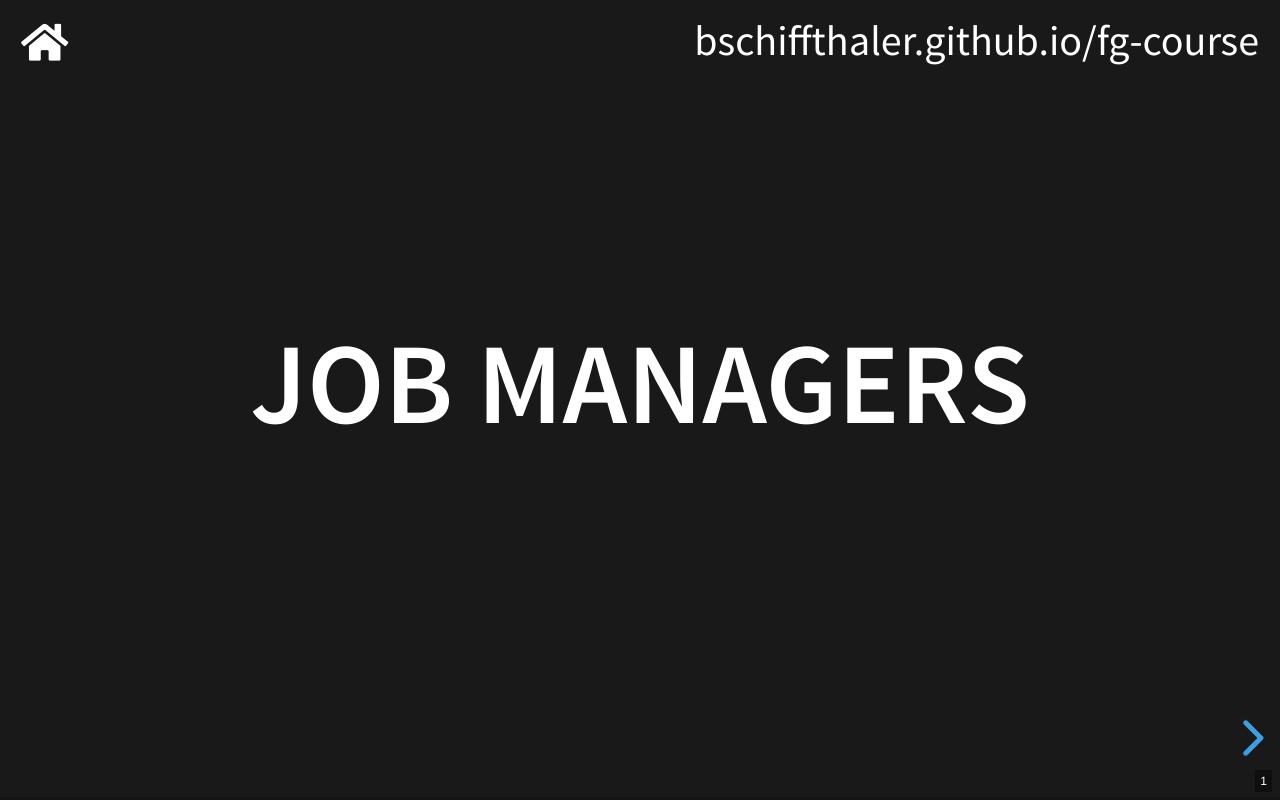
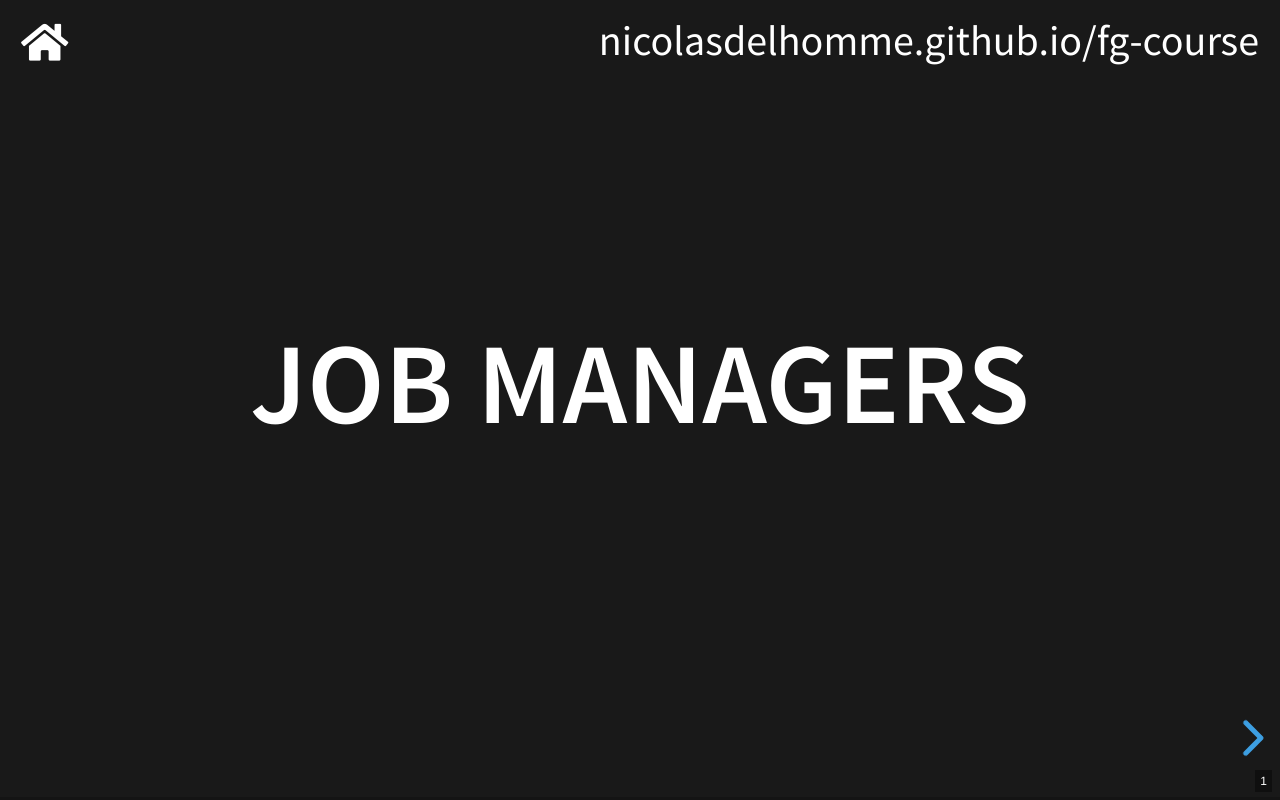
Before and after one commit to nicolasDelhomme/fg-course, a website: page Slurm.html in a window 1280 px wide. Drawn offline with Linux system fonts and the light colour scheme; a web font is replaced by a local one.

Commit message:
Mod'ed slurm intro

```diff
--- a/Slurm.html
+++ b/Slurm.html
@@ -32,7 +32,7 @@
   <body>
     <div class="reveal">
       <span class="head-slide-left" style="cursor: pointer;"> <i onclick="window.location='/fg-course'" class="fas fa-home"></i></span>
-      <span class="head-slide-right">bschiffthaler.github.io/fg-course</span>
+      <span class="head-slide-right">nicolasdelhomme.github.io/fg-course</span>
       <div class="slides">
         <section>
           <h1>Job managers</h1>
```
